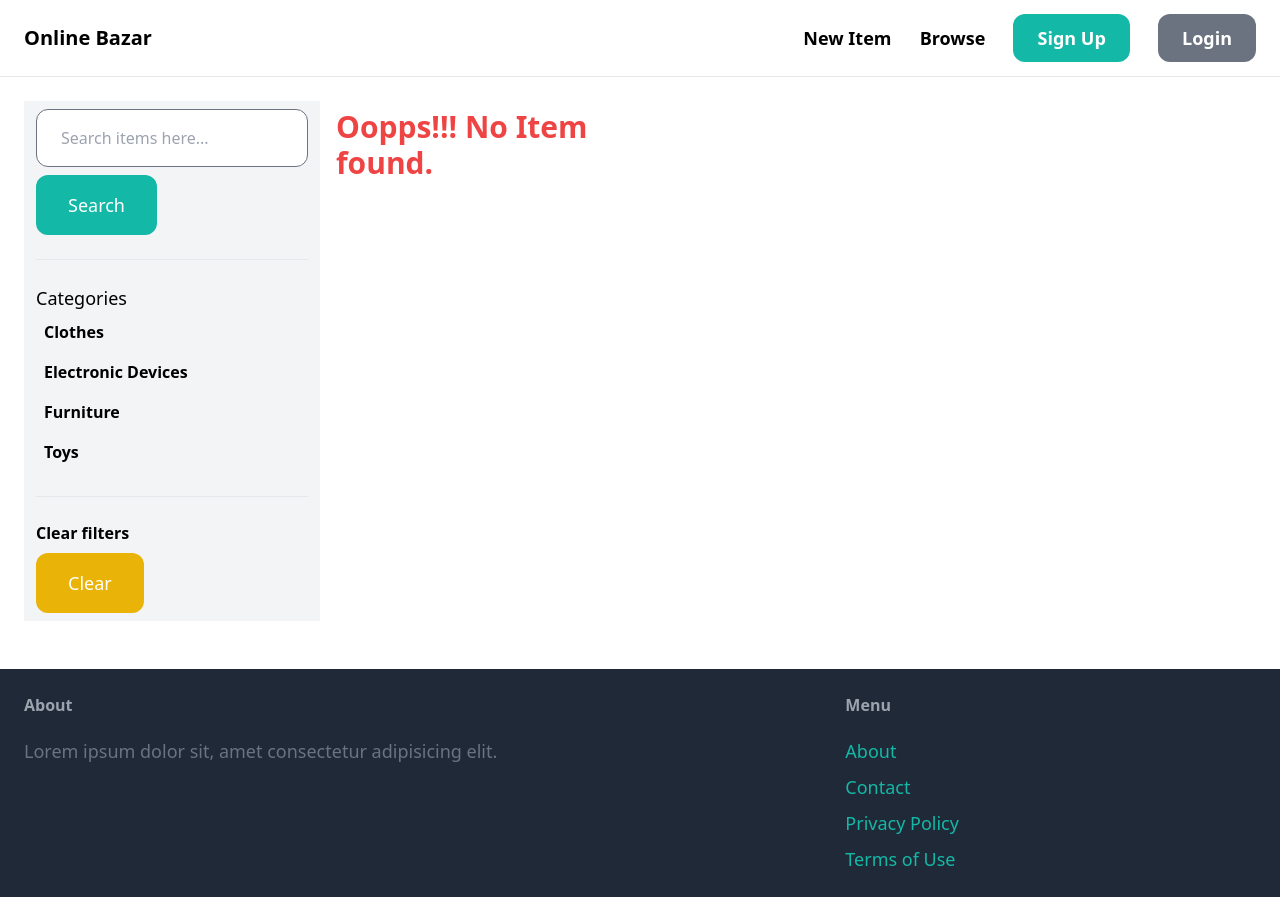
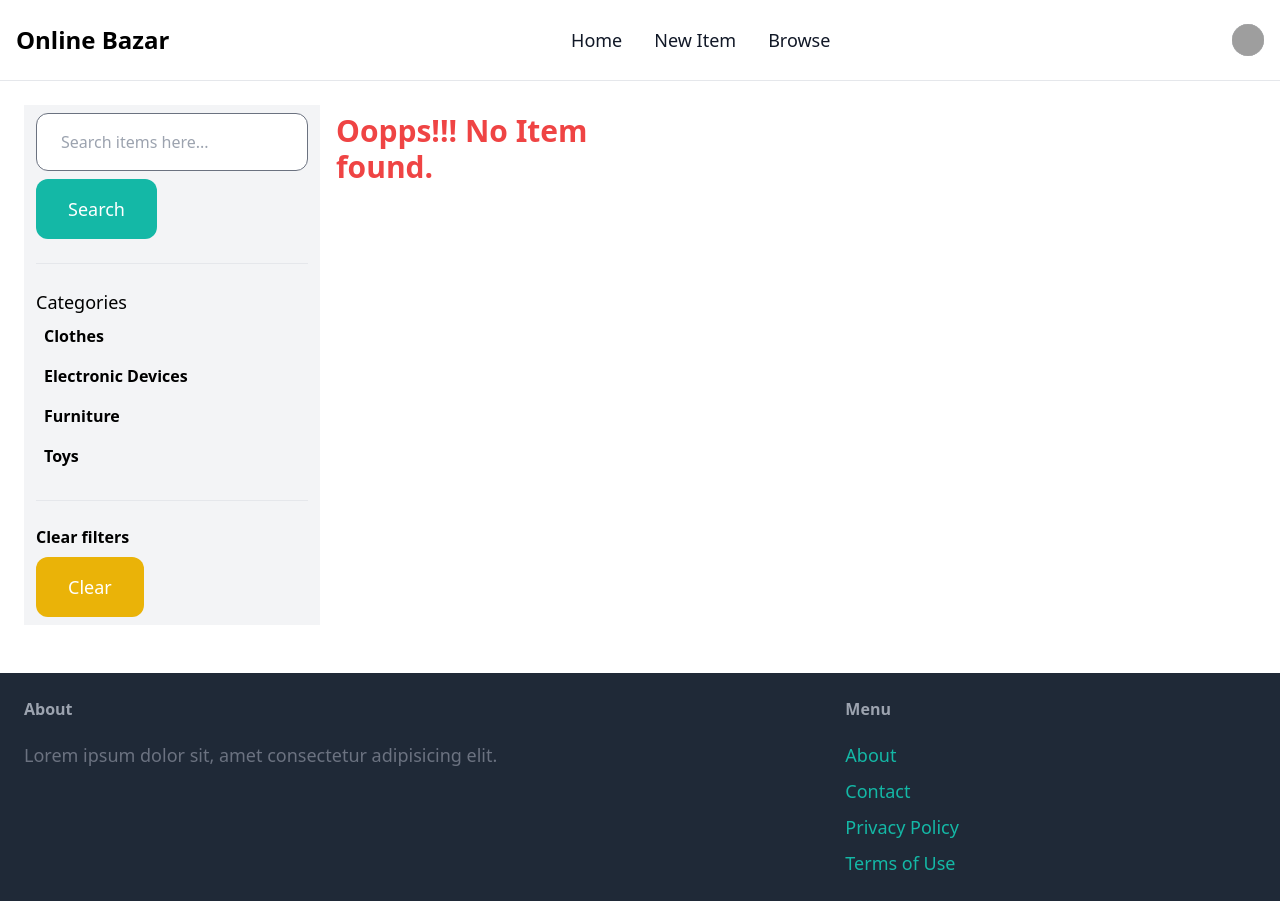
Before and after one commit to matrix-bro/online-bazar, a Django app: page /browse/ in a window 1280 px wide. Run offline with Django 4.2, Linux system fonts and the light colour scheme; data comes from the database, SQL or seed files in the repository; data that the repository does not hold is empty; parts of the project's set-up code (start-up, migrations or seed data) failed here and were passed over; some libraries are stand-ins or nearby versions; grey boxes are pictures that could not be loaded.

Commit message:
Changed Navbar

```diff
--- a/app/templates/app/base.html
+++ b/app/templates/app/base.html
@@ -1,3 +1,5 @@
+{% load static %}
+
 <!DOCTYPE html>
 <html lang="en">
 <head>
@@ -13,20 +15,65 @@
     <title>{%block title %}{% endblock %} | Online Bazar</title>
 </head>
 <body>
-    <nav class="py-6 px-6 flex justify-between items-center border-b border-gray-200">
-        <a href="{% url 'index' %}" class="text-xl font-semibold">Online Bazar</a>
-        <div class="space-x-6">
-            <a href="{% url 'new-item' %}" class="text-lg font-semibold hover-text-gray-500">New Item</a>
-            <a href="{% url 'browse' %}" class="text-lg font-semibold hover-text-gray-500">Browse</a>
-
-            {% if request.user.is_authenticated %}
-                <a href="{% url 'inbox' %}" class="px-6 py-3 text-lg font-semibold bg-teal-500 text-white rounded-xl hover:bg-teal-700">Inbox</a>
-                <a href="{% url 'dashboard' %}" class="px-6 py-3 text-lg font-semibold bg-gray-500 text-white rounded-xl hover:bg-teal-700">Dashboard</a>
-                <a href="{% url 'logout' %}" class="px-6 py-3 text-lg font-semibold bg-red-500 text-white rounded-xl hover:bg-red-700">Logout</a>
-            {% else %}
-                <a href="{% url 'signup' %}" class="px-6 py-3 text-lg font-semibold bg-teal-500 text-white rounded-xl hover:bg-teal-700">Sign Up</a>
-                <a href="{% url 'login' %}" class="px-6 py-3 text-lg font-semibold bg-gray-500 text-white rounded-xl hover:bg-gray-700">Login</a>
-            {% endif %}
+    <nav class="py-2 bg-white border-gray-200 dark:bg-gray-900 border-b border-gray-200">
+        <div class="max-w-screen-xl flex flex-wrap items-center justify-between mx-auto p-4">
+        <a href="{% url 'index' %}" class="flex items-center space-x-3 rtl:space-x-reverse">
+            <span class="self-center text-2xl font-semibold whitespace-nowrap dark:text-white">Online Bazar</span>
+        </a>
+        <div class="flex items-center md:order-2 space-x-3 md:space-x-0 rtl:space-x-reverse">
+            <button type="button" class="flex text-sm bg-gray-800 rounded-full md:me-0 focus:ring-4 focus:ring-gray-300 dark:focus:ring-gray-600" id="user-menu-button" aria-expanded="false" data-dropdown-toggle="user-dropdown" data-dropdown-placement="bottom">
+            <span class="sr-only">Open user menu</span>
+            <img class="w-8 h-8 rounded-full bg-white" src="{% static 'images/user.png' %}" alt="user photo">
+            </button>
+            <!-- Dropdown menu -->
+            <div class="z-50 hidden my-4 text-base list-none bg-white divide-y divide-gray-100 rounded-lg shadow dark:bg-gray-700 dark:divide-gray-600" id="user-dropdown">
+                {% if request.user.is_authenticated %}
+                    <div class="px-4 py-3">
+                        <span class="block text-sm text-gray-900 dark:text-white">{{ user.username }}</span>
+                        <span class="block text-sm  text-gray-500 truncate dark:text-gray-400">{{ user.email }}</span>
+                    </div>
+                    <ul class="py-2" aria-labelledby="user-menu-button">
+                        <li>
+                            <a href="{% url 'dashboard' %}" class="block px-4 py-2 text-sm text-gray-700 hover:bg-gray-100 dark:hover:bg-gray-600 dark:text-gray-200 dark:hover:text-white">Dashboard</a>
+                        </li>
+                        <li>
+                            <a href="{% url 'inbox' %}" class="block px-4 py-2 text-sm text-gray-700 hover:bg-gray-100 dark:hover:bg-gray-600 dark:text-gray-200 dark:hover:text-white">Inbox</a>
+                        </li>
+                        <li>
+                            <a href="{% url 'logout' %}" class="block px-4 py-2 text-sm text-gray-700 hover:bg-red-200 dark:hover:bg-gray-600 dark:text-gray-200 dark:hover:text-white">Sign out</a>
+                        </li>
+                    </ul>
+                {% else %}
+                    <ul class="py-2 w-24" aria-labelledby="user-menu-button">
+                        <li>
+                            <a href="{% url 'login' %}" class="block px-4 py-2 text-sm text-gray-700 hover:bg-gray-100 dark:hover:bg-gray-600 dark:text-gray-200 dark:hover:text-white">Log in</a>
+                        </li>
+                        <li>
+                            <a href="{% url 'signup' %}" class="block px-4 py-2 text-sm text-gray-700 hover:bg-gray-100 dark:hover:bg-gray-600 dark:text-gray-200 dark:hover:text-white">Sign up</a>
+                        </li>
+                    </ul>
+                {% endif %}
+            </div>
+            <button data-collapse-toggle="navbar-user" type="button" class="inline-flex items-center p-2 w-10 h-10 justify-center text-sm text-gray-500 rounded-lg md:hidden hover:bg-gray-100 focus:outline-none focus:ring-2 focus:ring-gray-200 dark:text-gray-400 dark:hover:bg-gray-700 dark:focus:ring-gray-600" aria-controls="navbar-user" aria-expanded="false">
+            <span class="sr-only">Open main menu</span>
+            <svg class="w-5 h-5" aria-hidden="true" xmlns="http://www.w3.org/2000/svg" fill="none" viewBox="0 0 17 14">
+                <path stroke="currentColor" stroke-linecap="round" stroke-linejoin="round" stroke-width="2" d="M1 1h15M1 7h15M1 13h15"/>
+            </svg>
+        </button>
+        </div>
+        <div class="items-center justify-between hidden w-full md:flex md:w-auto md:order-1" id="navbar-user">
+            <ul class="flex flex-col font-medium p-4 md:p-0 mt-4 border border-gray-100 rounded-lg bg-gray-50 md:space-x-8 rtl:space-x-reverse md:flex-row md:mt-0 md:border-0 md:bg-white dark:bg-gray-800 md:dark:bg-gray-900 dark:border-gray-700">
+                <li>
+                    <a href="{% url 'index' %}" class="block py-2 px-3 text-lg text-gray-900 rounded hover:bg-gray-100 md:hover:bg-transparent md:hover:text-blue-700 md:p-0 dark:text-white md:dark:hover:text-blue-500 dark:hover:bg-gray-700 dark:hover:text-white md:dark:hover:bg-transparent dark:border-gray-700">Home</a>
+                </li>
+                <li>
+                    <a href="{% url 'new-item' %}" class="block py-2 px-3 text-lg text-gray-900 rounded hover:bg-gray-100 md:hover:bg-transparent md:hover:text-blue-700 md:p-0 dark:text-white md:dark:hover:text-blue-500 dark:hover:bg-gray-700 dark:hover:text-white md:dark:hover:bg-transparent dark:border-gray-700">New Item</a>
+                </li>
+                <li>
+                    <a href="{% url 'browse' %}" class="block py-2 px-3 text-lg text-gray-900 rounded hover:bg-gray-100 md:hover:bg-transparent md:hover:text-blue-700 md:p-0 dark:text-white md:dark:hover:text-blue-500 dark:hover:bg-gray-700 dark:hover:text-white md:dark:hover:bg-transparent dark:border-gray-700">Browse</a>
+                </li>
+            </ul>
+        </div>
         </div>
     </nav>
 
--- a/online_bazar/settings.py
+++ b/online_bazar/settings.py
@@ -123,6 +123,9 @@ USE_TZ = True
 
 STATIC_URL = 'static/'
 STATIC_ROOT = BASE_DIR / 'static'
+STATICFILES_DIRS = [
+    BASE_DIR / 'staticfiles',
+]
 
 MEDIA_URL = 'media/'
 MEDIA_ROOT = BASE_DIR / 'media'
```
